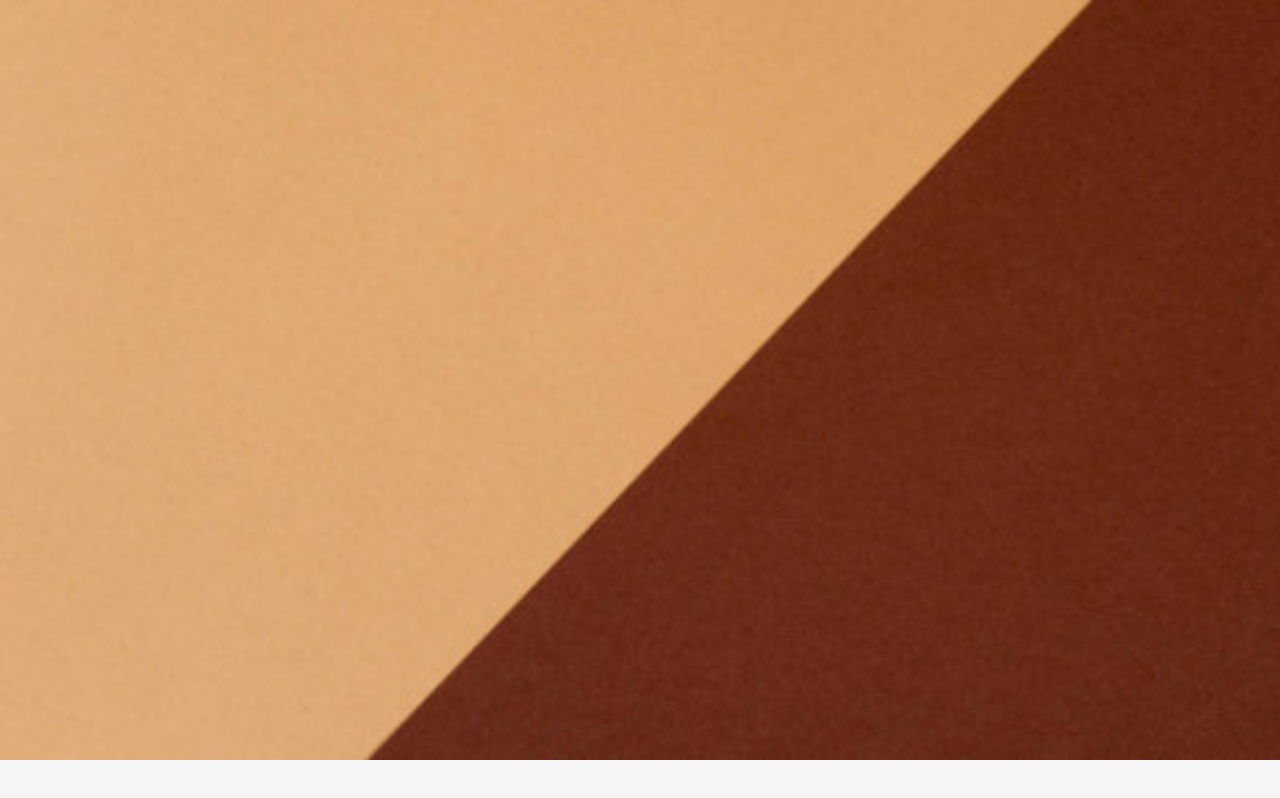
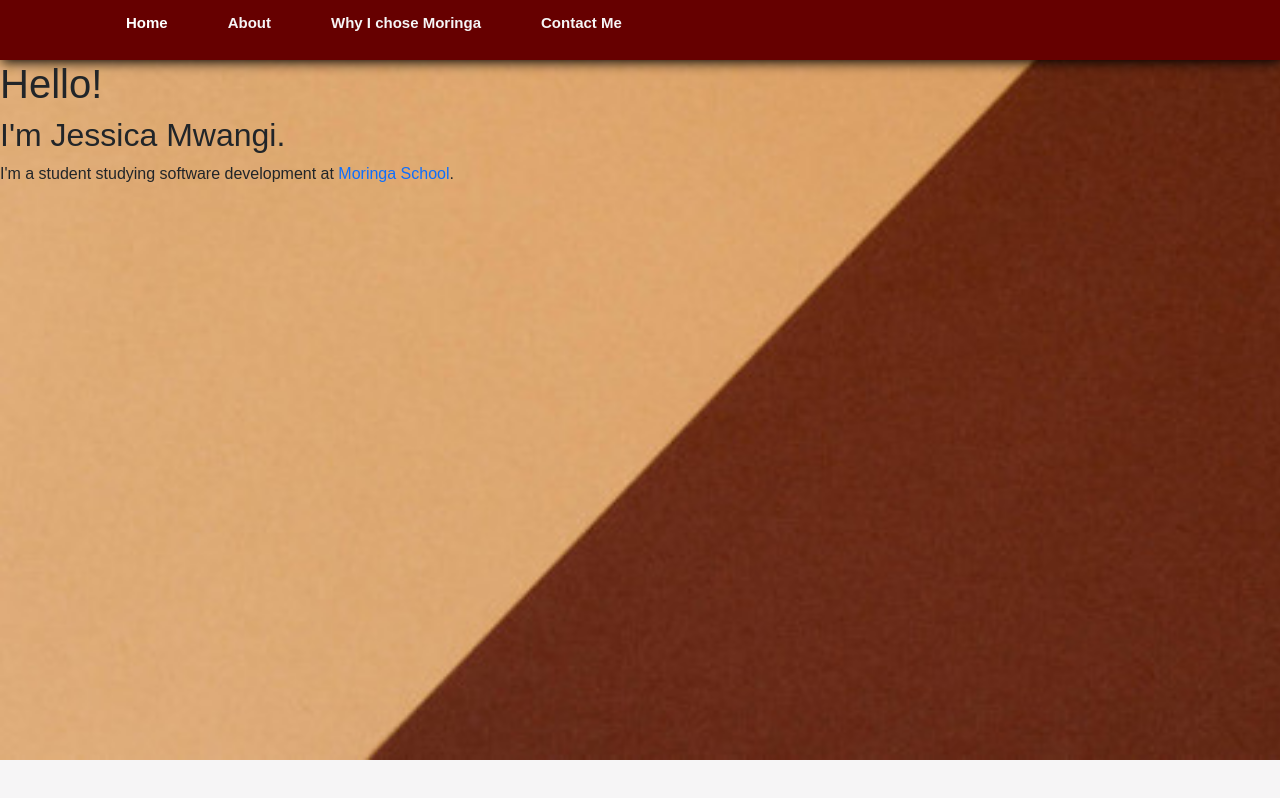
Before and after one commit to Jessicamwangi/Jessica-s-portfolio, a plain HTML site: page index.html in a window 1280 px wide. Drawn offline with Linux system fonts and the light colour scheme.

Commit message:
added  a text container and a nav bar

```diff
--- a/index.html
+++ b/index.html
@@ -10,6 +10,23 @@
 </head>
 <body>
   <section>
+    <!--navigation------------------>
+    <nav>
+      <!--menu-->
+      <ul>
+        <li> <a href="#" class="active">Home</a></li>
+        <li> <a href="#">About</a></li>
+        <li> <a href="#">Why I chose Moringa</a></li>
+        <li><a href="#">Contact Me</a></li>
+      </ul>
+    </nav>
+
+    <!--text----------------------->
+    <div class="text-container">
+      <h1>Hello!</h1>
+      <h2>I'm Jessica Mwangi.</h2>
+      <p>I'm a student studying software development at <a href="http://moringaschool.com/">Moringa School</a>.  </p>
+    </div>
 
   </section>
 
```
